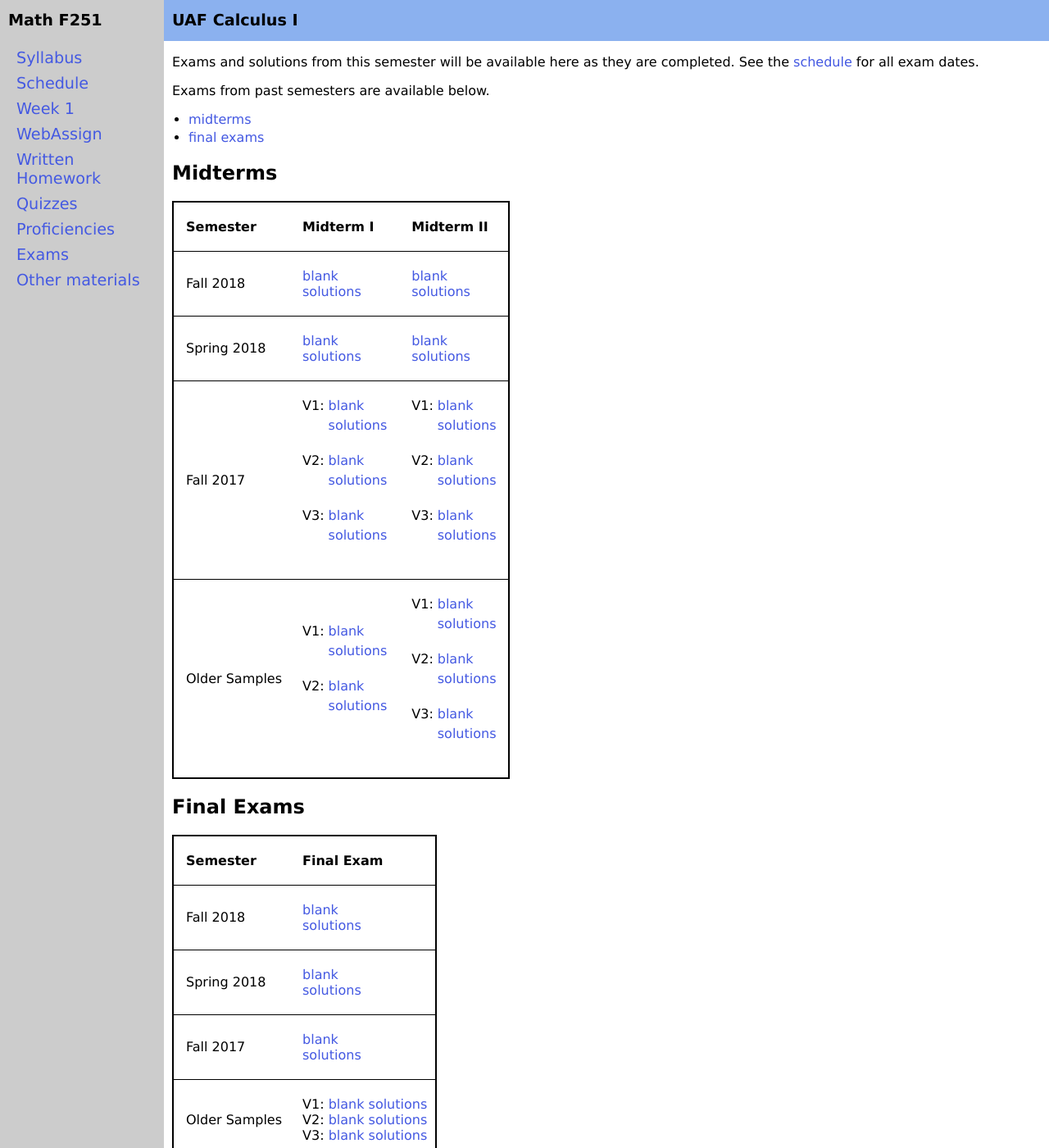
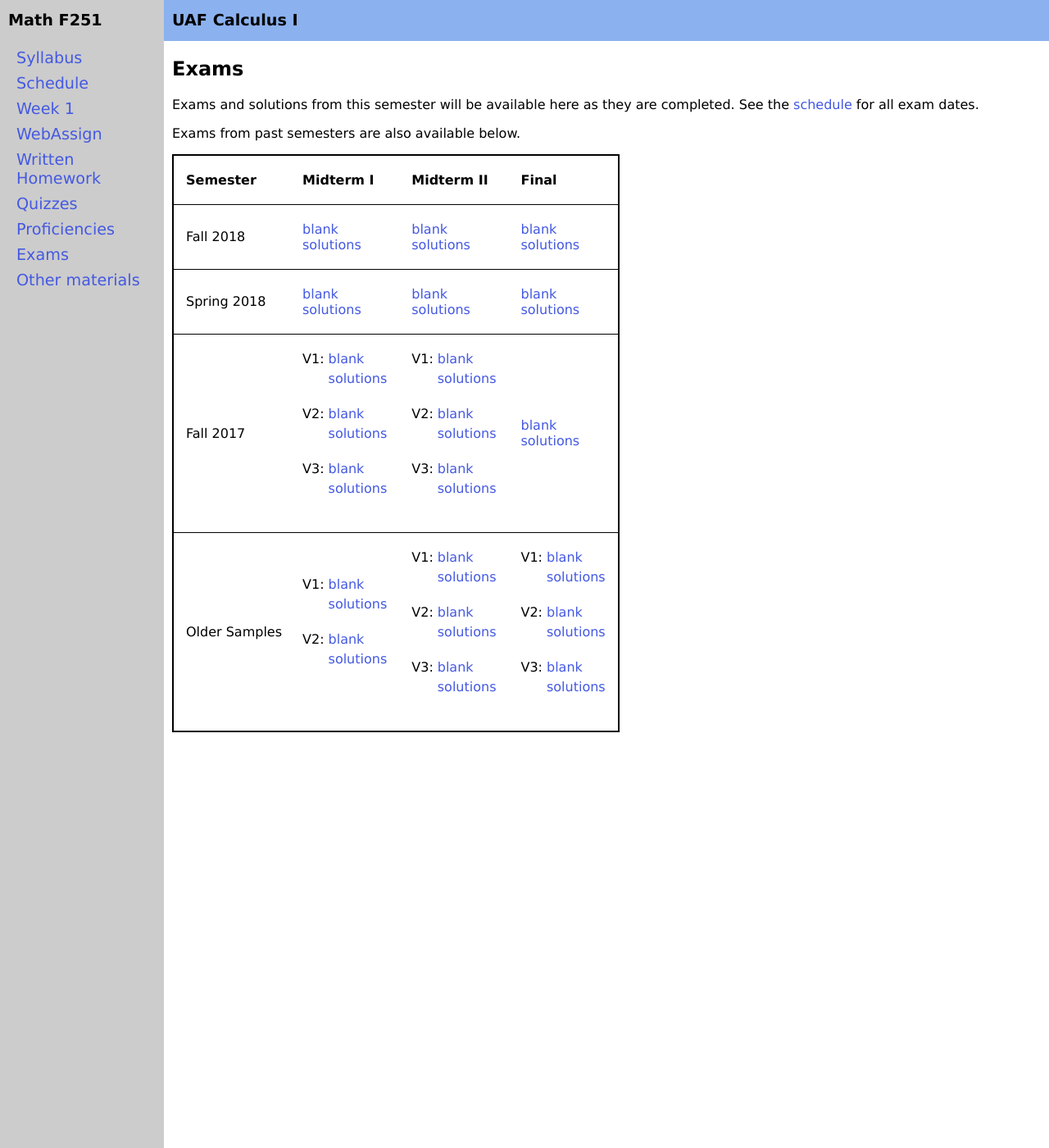
Before and after one commit to uaf-math/calc1, a Jekyll site: the page built from exams.md, in a window 1280 px wide and 1400 px high. Shown: the whole window at 82% size. Built offline with Jekyll 4.4.1, drawn with Linux system fonts in a browser that asks for light colours.

Commit message:
simplify exams page by putting final into same table; still reasonable width for small screens I think

```diff
--- a/_includes/midterm-row.md
+++ b/_includes/exam-row.md
@@ -29,4 +29,18 @@
 	{% endif %}
 	{% endif %}
 	</td>
+	<td>
+    {% if data.final %}
+	{% if data.final.versions %}
+		{% for exam in data.final.versions %}
+		<table class="inner"><tr><td>{{ exam.name }}:</td><td><a href="{{ data.home }}/{{ exam.blank }}">blank</a></td></tr>
+			<tr><td></td><td><a href="{{ data.home }}/{{ exam.solutions }}">solutions</a></td></tr>
+		</table><br>
+		{% endfor %}
+	{% else %}
+		<a href="{{ data.home }}/{{ data.final.blank }}">blank</a><br>
+		<a href="{{ data.home }}/{{ data.final.solutions }}">solutions</a><br>
+	{% endif %}
+	{% endif %}
+	</td>
 </tr>
--- a/_includes/final-row.md
+++ /dev/null
@@ -1,14 +0,0 @@
-{% assign data = include.data %}
-<tr>
-	<td>{{ data.semester }}</td>
-	<td>
-	{% if data.final.versions %}
-		{% for exam in data.final.versions %}
-		{{ exam.name }}: <a href="{{ data.home }}/{{ exam.blank }}">blank</a> <a href="{{ data.home }}/{{ exam.solutions }}">solutions</a><br>
-		{% endfor %}
-	{% else %}
-		<a href="{{ data.home }}/{{ data.final.blank }}">blank</a><br>
-		<a href="{{ data.home }}/{{ data.final.solutions }}">solutions</a><br>
-	{% endif %}
-	</td>
-</tr>
--- a/exams.md
+++ b/exams.md
@@ -3,34 +3,18 @@ layout: course-page
 title: Exams
 ---
 
+## Exams
+
 Exams and solutions from this semester will be available here as they are completed.  See the [schedule](assets/general/Spring2019/MATH251-Schedule.pdf) for all exam dates.
 
-Exams from past semesters are available below.
-
-* [midterms](#midterms)
-* [final exams](#finals)
-
-
-## <a id="midterms"></a>Midterms
+Exams from past semesters are also available below.
 
 <div class="x-scroll">
 <table class="asst-table">
-<tr><th>Semester</th><th>Midterm I</th><th>Midterm II</th></tr>
-	{% include midterm-row.md data=site.data.exams-f2018 %}
-	{% include midterm-row.md data=site.data.exams-s2018 %}
-	{% include midterm-row.md data=site.data.exams-f2017 %}
-	{% include midterm-row.md data=site.data.sample-exams %}
+<tr><th>Semester</th><th>Midterm I</th><th>Midterm II</th><th>Final</th></tr>
+	{% include exam-row.md data=site.data.exams-f2018 %}
+	{% include exam-row.md data=site.data.exams-s2018 %}
+	{% include exam-row.md data=site.data.exams-f2017 %}
+	{% include exam-row.md data=site.data.sample-exams %}
 </table>
 </div>
-
-## <a id="finals"></a>Final Exams
-
-<div class="x-scroll">
-<table class="asst-table">
-<tr><th>Semester</th><th>Final Exam</th></tr>
-	{% include final-row.md data=site.data.exams-f2018 %}
-	{% include final-row.md data=site.data.exams-s2018 %}
-	{% include final-row.md data=site.data.exams-f2017 %}
-	{% include final-row.md data=site.data.sample-exams %}
-</table>
-</div>
```
